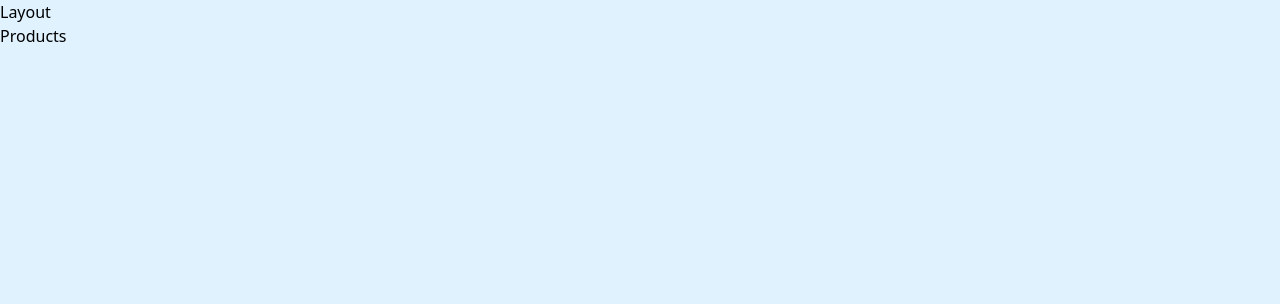
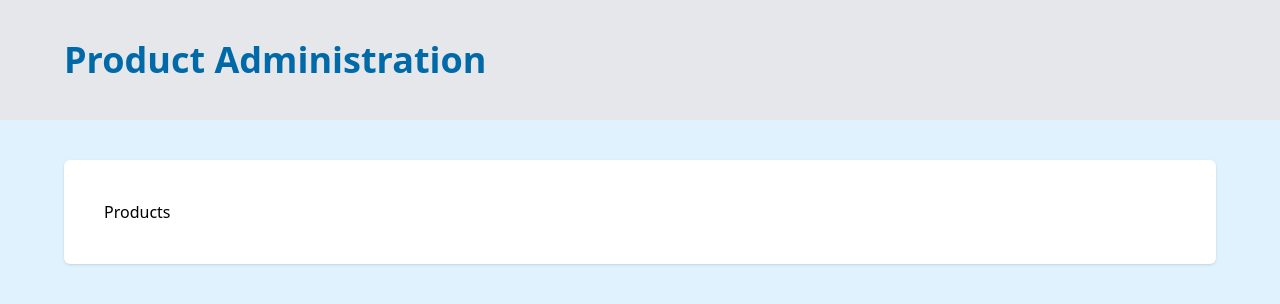
Before and after one commit to wichofly/client-product, a React (Vite) app: page / in a window 1280 px wide. Shown: the top 304 px of the page. Built offline with nearby package versions, Linux system fonts and the light colour scheme.

Commit message:
refactor: update Layout component structure with header and main sections

```diff
--- a/src/layout/Layout.tsx
+++ b/src/layout/Layout.tsx
@@ -3,8 +3,17 @@ import { Outlet } from 'react-router-dom';
 const Layout = () => {
   return (
     <>
-      <div>Layout</div>
-      <Outlet />
+      <header className="bg-gray-200">
+        <div className="mx-auto max-w-6xl py-10">
+          <div className="text-4xl font-semibold text-sky-700">
+            Product Administration
+          </div>
+        </div>
+      </header>
+
+      <main className='mt-10 mx-auto max-w-6xl p-10 bg-white rounded-md shadow'>
+        <Outlet />
+      </main>
     </>
   );
 };
```
